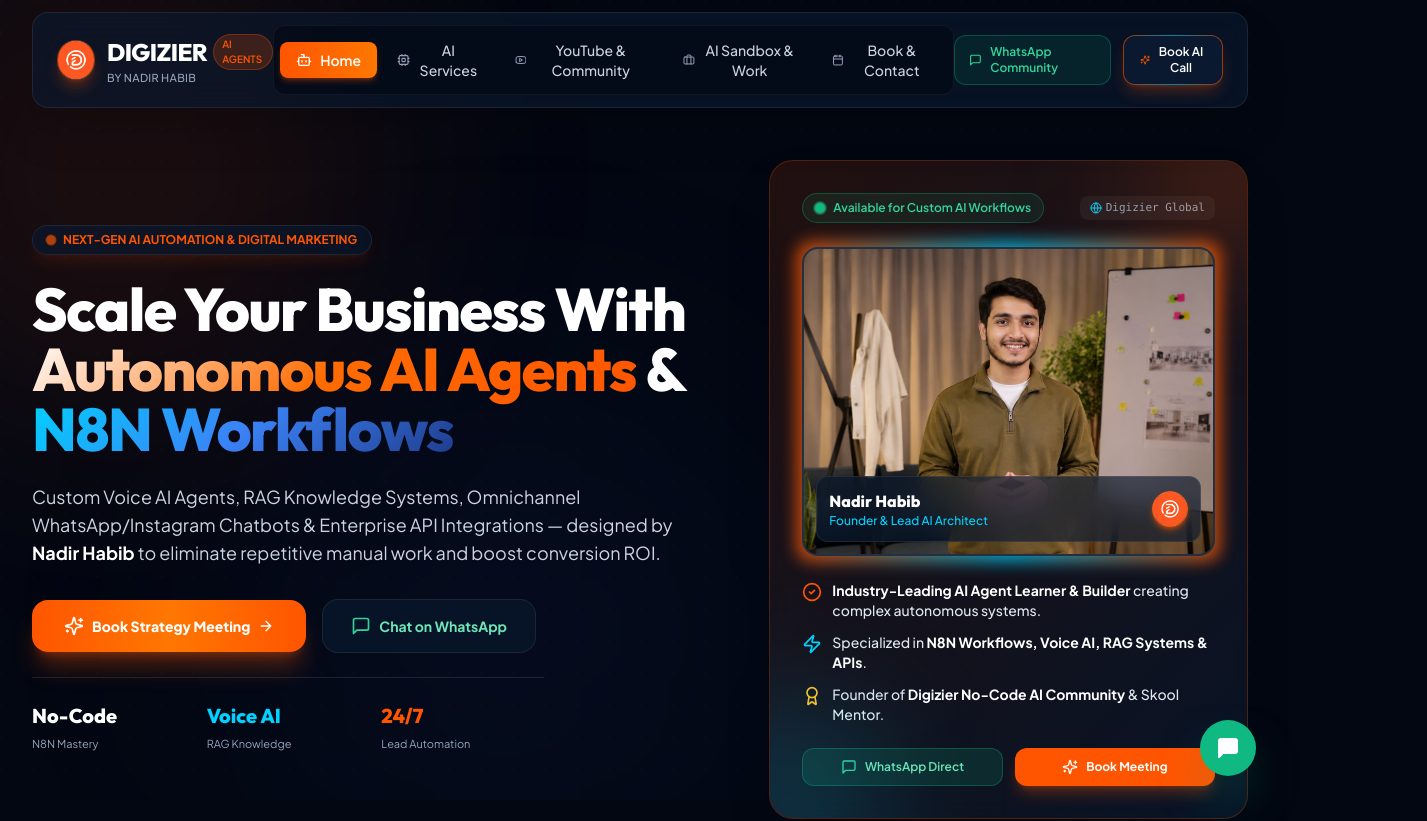
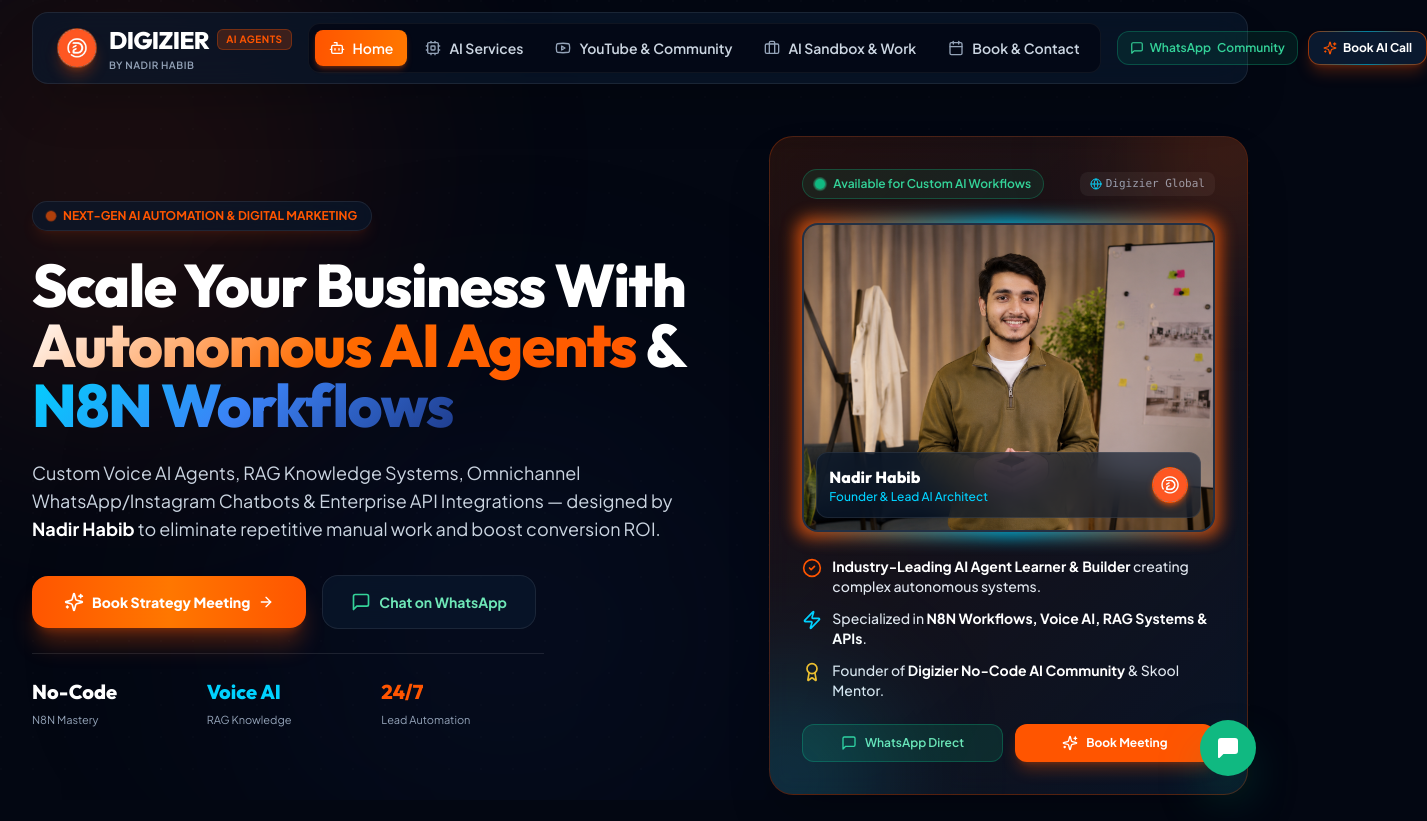
Before and after one commit to Digizier/digizier, a React (Vite) app: page / in a window 1280 px wide. Shown: the top 821 px of the page, 1427 px wide, since content can reach past the window. Built offline with nearby package versions, Linux system fonts and the light colour scheme.

Commit message:
Fix: Perfectly responsive Navbar logo alignment and custom Digizier browser favicon

```diff
--- a/index.html
+++ b/index.html
@@ -2,7 +2,8 @@
 <html lang="en" class="scroll-smooth">
   <head>
     <meta charset="UTF-8" />
-    <link rel="icon" type="image/svg+xml" href="/favicon.svg" />
+    <link rel="icon" type="image/png" href="/digizier_logo.png" />
+    <link rel="apple-touch-icon" href="/digizier_logo.png" />
     <meta name="viewport" content="width=device-width, initial-scale=1.0" />
     <title>Digizier | Autonomous AI Agents & N8N Automation Solutions by Nadir Habib</title>
     <meta name="description" content="Digizier by Nadir Habib - Enterprise AI Agents, Voice AI, RAG Systems, N8N Workflow Automation & Digital Marketing Solutions." />
--- a/src/components/Navbar.jsx
+++ b/src/components/Navbar.jsx
@@ -23,38 +23,39 @@
   ];
 
   return (
-    <header className="sticky top-0 z-50 px-4 py-3 sm:px-8">
-      <div className="max-w-7xl mx-auto glass-panel rounded-2xl border border-white/10 px-4 py-3 sm:px-6 flex items-center justify-between shadow-2xl backdrop-blur-xl">
+    <header className="sticky top-0 z-50 px-3 py-3 sm:px-8">
+      <div className="max-w-7xl mx-auto glass-panel rounded-2xl border border-white/10 px-4 py-2.5 sm:px-6 flex items-center justify-between shadow-2xl backdrop-blur-xl gap-4">
 
-        {/* Official Digizier Logo */}
+        {/* Brand Logo & Title */}
         <button
           onClick={() => setActivePage('home')}
-          className="flex items-center gap-3 group text-left focus:outline-none"
+          className="flex items-center gap-3 group text-left focus:outline-none shrink-0"
         >
-          <div className="w-10 h-10 rounded-full overflow-hidden border border-[#FF5500]/50 shadow-lg shadow-[#FF5500]/30 group-hover:scale-105 transition-transform duration-300 bg-[#0A192F] flex items-center justify-center">
+          <div className="w-10 h-10 rounded-full overflow-hidden border border-[#FF5500]/60 shadow-lg shadow-[#FF5500]/30 group-hover:scale-105 transition-transform duration-300 bg-[#0A192F] flex items-center justify-center shrink-0">
             <img
               src="/digizier_logo.png"
               alt="Digizier Official Logo"
               className="w-full h-full object-cover"
             />
           </div>
-          <div>
-            <div className="flex items-center gap-1.5">
-              <span className="font-heading font-extrabold text-2xl tracking-tight text-white group-hover:text-[#FF5500] transition-colors">
+
+          <div className="flex flex-col justify-center">
+            <div className="flex items-center gap-2">
+              <span className="font-heading font-extrabold text-xl sm:text-2xl tracking-tight text-white group-hover:text-[#FF5500] transition-colors leading-none">
                 DIGIZIER
               </span>
-              <span className="inline-flex items-center px-2 py-0.5 rounded-full text-[10px] font-semibold bg-[#FF5500]/20 text-[#FF5500] border border-[#FF5500]/30">
+              <span className="hidden sm:inline-block px-2 py-0.5 rounded-md text-[10px] font-bold bg-[#FF5500]/20 text-[#FF5500] border border-[#FF5500]/30 tracking-wider">
                 AI AGENTS
               </span>
             </div>
-            <p className="text-[11px] text-slate-400 font-medium tracking-wide">
+            <span className="text-[10px] text-slate-400 font-semibold tracking-wider uppercase mt-0.5">
               BY NADIR HABIB
-            </p>
+            </span>
           </div>
         </button>
 
         {/* Desktop Nav Items */}
-        <nav className="hidden lg:flex items-center gap-1 bg-[#030712]/60 p-1.5 rounded-xl border border-white/5">
+        <nav className="hidden lg:flex items-center gap-1 bg-[#030712]/70 p-1.5 rounded-xl border border-white/5">
           {navItems.map((item) => {
             const Icon = item.icon;
             const isActive = activePage === item.id;
@@ -62,9 +63,9 @@
               <button
                 key={item.id}
                 onClick={() => setActivePage(item.id)}
-                className={`flex items-center gap-2 px-4 py-2 rounded-lg text-sm font-medium transition-all duration-300 relative ${
+                className={`flex items-center gap-2 px-3.5 py-2 rounded-lg text-xs sm:text-sm font-semibold transition-all duration-300 relative whitespace-nowrap ${
                   isActive
-                    ? 'text-white bg-gradient-to-r from-[#FF5500] to-[#FF7700] shadow-md shadow-[#FF5500]/30 font-semibold'
+                    ? 'text-white bg-gradient-to-r from-[#FF5500] to-[#FF7700] shadow-md shadow-[#FF5500]/30'
                     : 'text-slate-300 hover:text-white hover:bg-white/5'
                 }`}
               >
@@ -75,24 +76,24 @@
           })}
         </nav>
 
-        {/* Right CTA Actions */}
-        <div className="hidden sm:flex items-center gap-3">
+        {/* Right Action Buttons */}
+        <div className="hidden sm:flex items-center gap-2.5 shrink-0">
           <a
             href="https://chat.whatsapp.com/FNTVH9rAtIjGm4fRPPQxr9"
             target="_blank"
             rel="noopener noreferrer"
-            className="flex items-center gap-2 px-3.5 py-2 rounded-xl text-xs font-semibold bg-emerald-500/10 text-emerald-400 border border-emerald-500/30 hover:bg-emerald-500/20 transition-all"
+            className="flex items-center gap-1.5 px-3 py-2 rounded-xl text-xs font-semibold bg-emerald-500/10 text-emerald-400 border border-emerald-500/30 hover:bg-emerald-500/20 transition-all whitespace-nowrap"
           >
-            <MessageSquare className="w-4 h-4 text-emerald-400" />
-            <span>WhatsApp Community</span>
+            <MessageSquare className="w-3.5 h-3.5 text-emerald-400" />
+            <span className="hidden xl:inline">WhatsApp</span> Community
           </a>
 
           <button
             onClick={() => setActivePage('contact')}
-            className="relative group overflow-hidden rounded-xl p-[1px] font-semibold text-xs text-white shadow-lg shadow-[#FF5500]/25"
+            className="relative group overflow-hidden rounded-xl p-[1px] font-semibold text-xs text-white shadow-lg shadow-[#FF5500]/25 shrink-0"
           >
             <span className="absolute inset-0 bg-gradient-to-r from-[#FF5500] via-[#00D2FF] to-[#FF5500] animate-pulse-glow"></span>
-            <span className="relative block px-4 py-2 rounded-[11px] bg-[#0A192F] group-hover:bg-transparent transition-colors duration-300 flex items-center gap-1.5">
+            <span className="relative block px-3.5 py-2 rounded-[11px] bg-[#0A192F] group-hover:bg-transparent transition-colors duration-300 flex items-center gap-1.5 whitespace-nowrap font-bold">
               <Sparkles className="w-3.5 h-3.5 text-[#FF5500] group-hover:text-white" />
               Book AI Call
             </span>
@@ -102,7 +103,7 @@
         {/* Mobile Menu Button */}
         <button
           onClick={() => setMobileMenuOpen(!mobileMenuOpen)}
-          className="lg:hidden p-2 rounded-xl bg-white/5 border border-white/10 text-slate-300 hover:text-white"
+          className="lg:hidden p-2 rounded-xl bg-white/5 border border-white/10 text-slate-300 hover:text-white shrink-0"
         >
           {mobileMenuOpen ? <X className="w-6 h-6" /> : <Menu className="w-6 h-6" />}
         </button>
```
